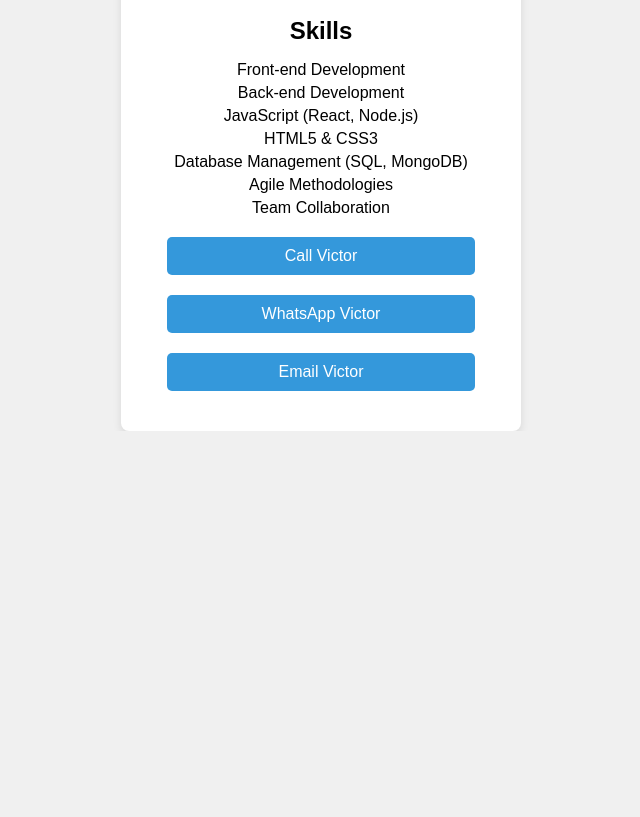
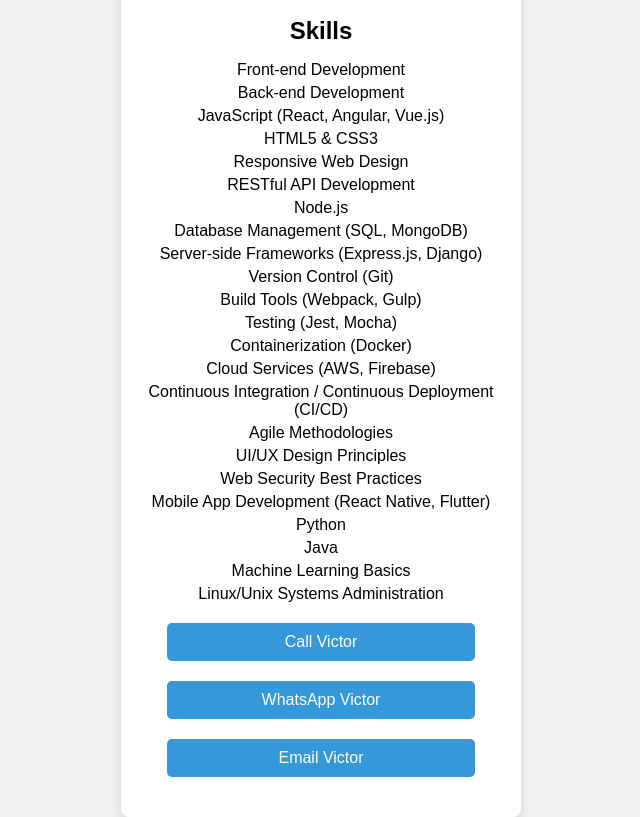
Before and after one commit to metroliv/sermons, a plain HTML site: page prof.html in a window 1280 px wide. Shown: the part 1727-2544 px from the top of the page, without its empty margins (319-959 px from the left). Before the commit the page ends 2158 px from the top, so only its background shows below. Drawn offline with Linux system fonts and the light colour scheme.

Commit message:
Update prof.html

```diff
--- a/prof.html
+++ b/prof.html
@@ -20,18 +20,39 @@
             <p>Beyond his technical prowess, Victor is known for his humility and collaborative spirit. He thrives in team environments, fostering open communication and sharing his expertise generously. Colleagues appreciate his ability to lead with empathy and inspire others to reach their full potential.</p>
             <p>Victor's dedication to his work is paralleled by his faith. He approaches challenges with a calm demeanor and relies on his strong moral compass to navigate ethical considerations in the ever-changing world of technology. A God-fearing individual, Victor brings integrity, honesty, and a sense of purpose to every project he undertakes.</p>
 
+           <!-- ... (previous HTML code) ... -->
+
 <div class="skills">
     <h2>Skills</h2>
     <ul>
         <li>Front-end Development</li>
         <li>Back-end Development</li>
-                    <li>JavaScript (React, Node.js)</li>
+        <li>JavaScript (React, Angular, Vue.js)</li>
         <li>HTML5 & CSS3</li>
+        <li>Responsive Web Design</li>
+        <li>RESTful API Development</li>
+        <li>Node.js</li>
         <li>Database Management (SQL, MongoDB)</li>
+        <li>Server-side Frameworks (Express.js, Django)</li>
+        <li>Version Control (Git)</li>
+        <li>Build Tools (Webpack, Gulp)</li>
+        <li>Testing (Jest, Mocha)</li>
+        <li>Containerization (Docker)</li>
+        <li>Cloud Services (AWS, Firebase)</li>
+        <li>Continuous Integration / Continuous Deployment (CI/CD)</li>
         <li>Agile Methodologies</li>
-                    <li>Team Collaboration</li>
+        <li>UI/UX Design Principles</li>
+        <li>Web Security Best Practices</li>
+        <li>Mobile App Development (React Native, Flutter)</li>
+        <li>Python</li>
+        <li>Java</li>
+        <li>Machine Learning Basics</li>
+        <li>Linux/Unix Systems Administration</li>
     </ul>
 </div>
+
+<!-- ... (remaining HTML code) ... -->
+
 
             <a href="tel:+254799553357" class="connect-button">Call Victor</a>
           <a href="https://wa.me/+254799553357" class="connect-button">WhatsApp Victor</a>
```
Lines whose indentation alone changed are shown as unchanged.
